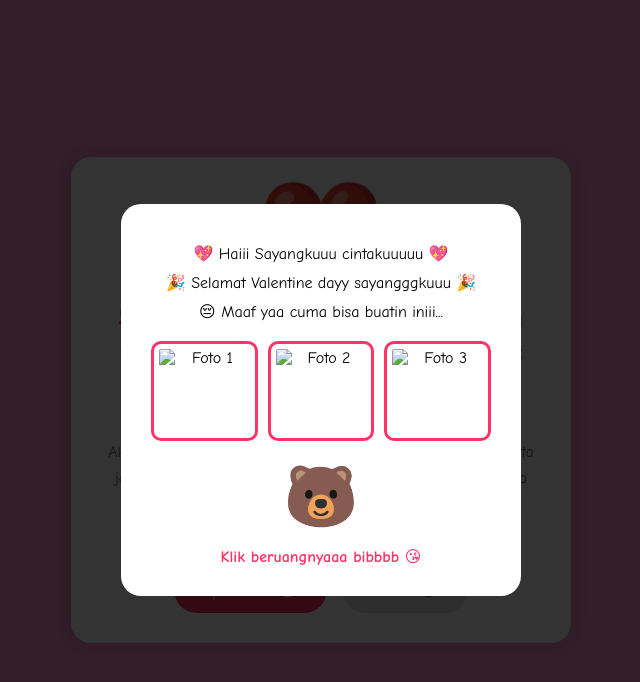
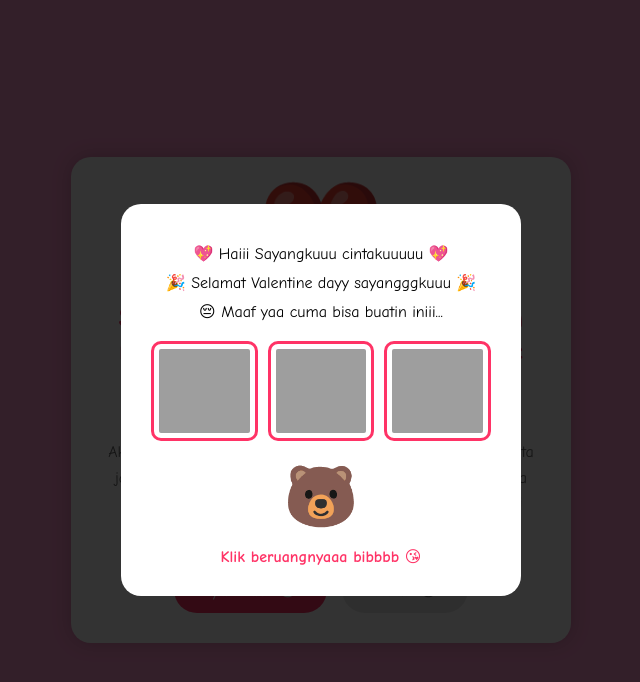
Before and after one commit to syarifrmd/ValentineDay, a plain HTML site: page index.html in a window 1280 px wide. Shown: the whole page, without its empty margins (319-959 px from the left). Drawn offline with nearby package versions, Linux system fonts and the light colour scheme; the site is published under a folder, as on GitHub Pages, so addresses that start at the root find nothing.

Commit message:
modified:   index.html

```diff
--- a/index.html
+++ b/index.html
@@ -191,9 +191,9 @@
 
             <div class="photo-frame">
                 <!-- Ganti link gambar dibawah ini dengan foto kalian -->
-                <img src="/1.jpg" alt="Foto 1">
-                <img src="/2.jpg" alt="Foto 2">
-                <img src="/3.jpg" alt="Foto 3">
+                <img src="1.jpg" alt="Foto 1">
+                <img src="2.jpg" alt="Foto 2">
+                <img src="3.jpg" alt="Foto 3">
             </div>
 
             <div class="bear" onclick="closeModal()">🐻</div>
```
